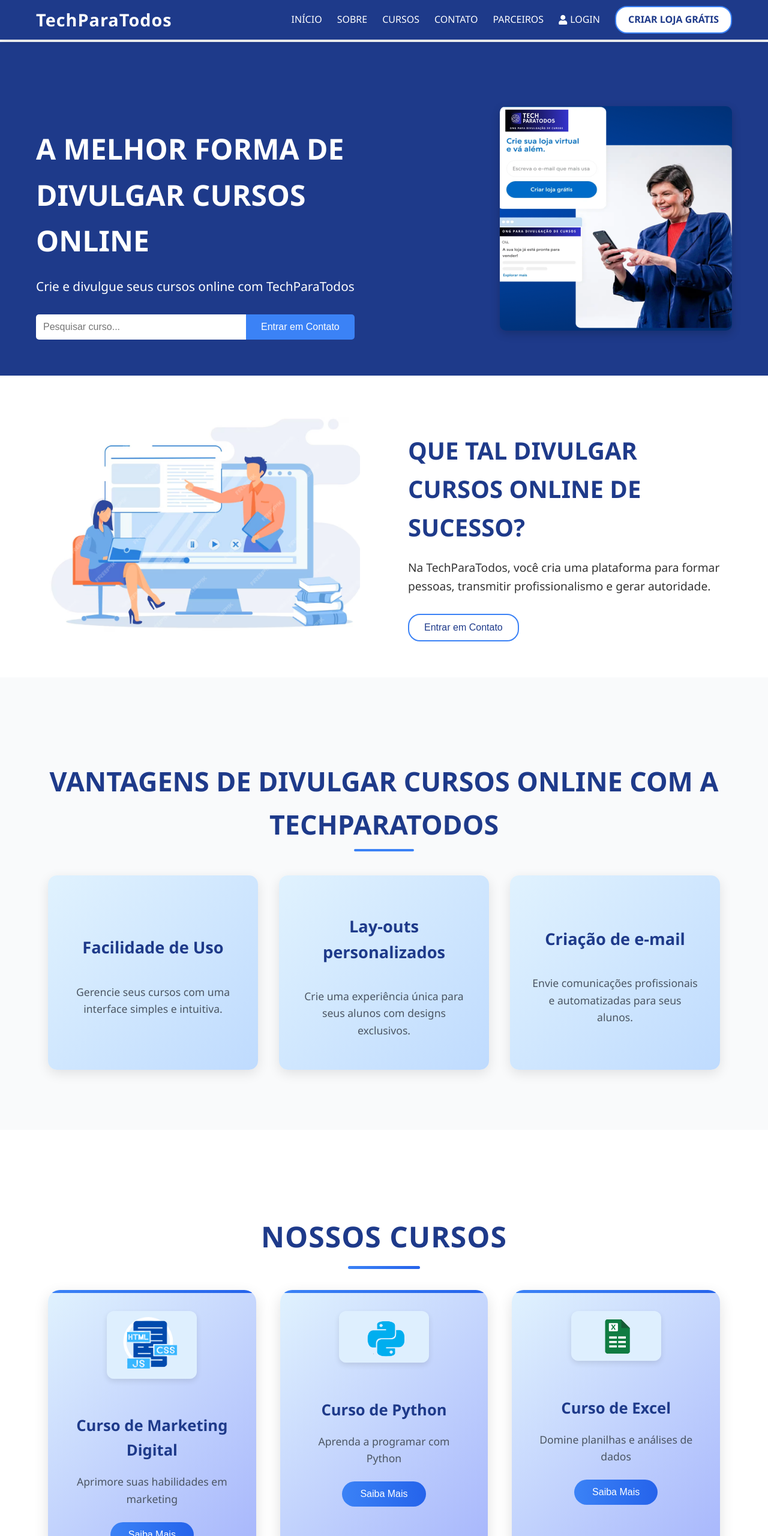
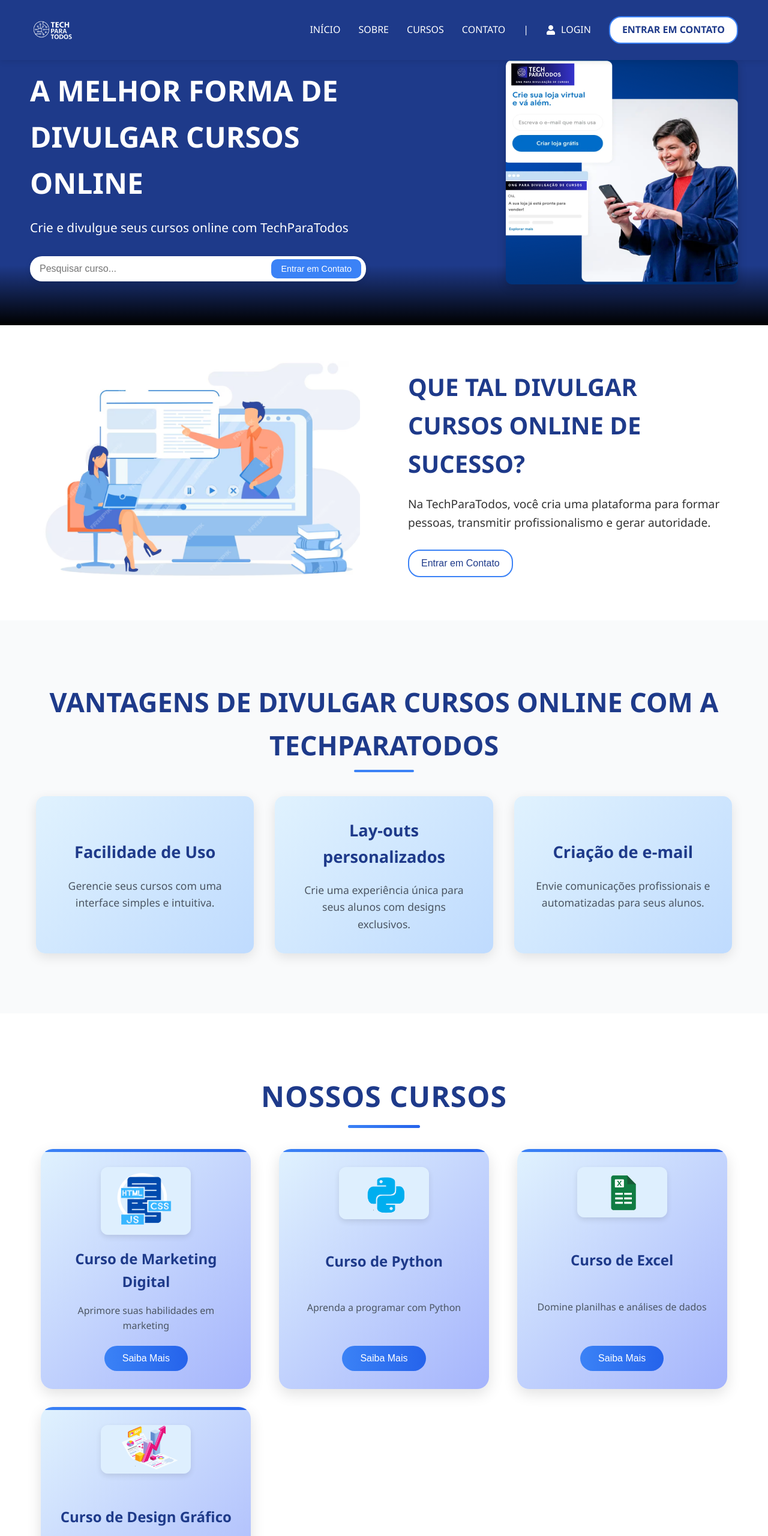
Before and after one commit to Joaol324j/TechParaTodos, a plain HTML site: page index.html in a window 1280 px wide. Shown: the top 2560 px of the page at 60% size. Drawn offline with Linux system fonts and the light colour scheme.

Commit message:
estilizando banner e adicionar formas presentes no protótipos presente no figma

```diff
--- a/index.html
+++ b/index.html
@@ -10,16 +10,18 @@
 <body>
     <header>
         <div class="container">
-            <div class="logo">TechParaTodos</div>
+            <div class="logo">
+                <img src="images/logoTPT.png" alt="TechParaTodos Logo">
+            </div>
             <nav>
                 <ul>
                     <li><a href="#">INÍCIO</a></li>
                     <li><a href="#">SOBRE</a></li>
                     <li><a href="#">CURSOS</a></li>
                     <li><a href="#">CONTATO</a></li>
-                    <li><a href="#">PARCEIROS</a></li>
+                    <li>|</a></li>
                     <li><a href="#"><i class="fas fa-user"></i> Login</a></li>
-                    <li><a href="#" class="create-store-btn">Criar loja grátis</a></li>
+                    <li><a href="#" class="create-store-btn">Entrar em Contato</a></li>
                 </ul>
                 <div class="menu-toggle"><i class="fas fa-bars"></i></div>
             </nav>
@@ -144,7 +146,7 @@
         <div class="container">
             <div class="footer-content">
                 <div class="footer-section">
-                    <h3>TECHPARATODOS</h3>
+                    <img src="images/logoTPT.png" alt="TechParaTodos Logo">
                 </div>
                 <div class="footer-section social-section">
                     <h3>REDES SOCIAIS</h3>
--- a/style.css
+++ b/style.css
@@ -1,31 +1,59 @@
+:root {
+    /* Color Variables */
+    --primary-color: #1e3a8a;
+    --secondary-color: #3b82f6;
+    --secondary-hover: #2563eb;
+    --background-light: #f4f5f7;
+    --background-white: #fff;
+    --background-gradient-light: #e0f2fe;
+    --background-gradient-dark: #a5b4fc;
+    --text-dark: #333;
+    --text-medium: #4b5563;
+    --text-light: #fff;
+
+    /* Spacing Variables */
+    --spacing-sm: 0.625rem; /* 10px */
+    --spacing-md: 1.25rem; /* 20px */
+    --spacing-lg: 1.875rem; /* 30px */
+    --spacing-xl: 3.125rem; /* 50px */
+
+    /* Radius Variables */
+    --border-radius-sm: 0.3125rem; /* 5px */
+    --border-radius-md: 0.625rem; /* 10px */
+    --border-radius-lg: 1.25rem; /* 20px */
+    --border-radius-xl: 1.875rem; /* 30px */
+}
+
 * {
     box-sizing: border-box;
+    margin: 0;
+    padding: 0;
 }
 
 body {
     font-family: 'Segoe UI', Tahoma, Geneva, Verdana, sans-serif;
-    margin: 0;
-    padding: 0;
-    background-color: #f4f5f7;
-    color: #333;
+    background-color: var(--background-light);
+    color: var(--text-dark);
     line-height: 1.6;
+    overflow-x: hidden;
 }
 
 .container {
     max-width: 1200px;
     margin: 0 auto;
-    padding: 0 20px;
+    padding: 0 var(--spacing-sm);
+    width: 100%;
 }
 
 header {
-    background-color: #1e3a8a;
-    color: #fff;
-    padding: 10px 0;
+    background-color: var(--primary-color);
+    color: var(--text-light);
+    padding: var(--spacing-sm) 0;
     position: fixed;
     width: 100%;
     top: 0;
     z-index: 1000;
-    box-shadow: 0 2px 10px rgba(0, 0, 0, 0.1);
+    box-shadow: 0 0.125rem 0.625rem rgba(0, 0, 0, 0.1);
 }
 
 header .container {
@@ -34,10 +62,10 @@ header .container {
     align-items: center;
 }
 
-.logo {
-    font-size: 1.8em;
-    font-weight: 700;
-    letter-spacing: 1px;
+.logo img {
+    height: 80px; /* 30px */
+    width: auto;
+    vertical-align: middle;
 }
 
 nav ul {
@@ -49,13 +77,13 @@ nav ul {
 }
 
 nav ul li {
-    margin-left: 25px;
+    margin-left: var(--spacing-lg);
 }
 
 nav ul li a {
-    color: #fff;
+    color: var(--text-light);
     text-decoration: none;
-    font-size: 1em;
+    font-size: 1rem;
     font-weight: 500;
     text-transform: uppercase;
     transition: color 0.3s ease;
@@ -64,174 +92,210 @@ nav ul li a {
 }
 
 nav ul li a:hover {
-    color: #3b82f6;
+    color: var(--secondary-color);
 }
 
 nav ul li a i {
-    margin-right: 5px;
+    margin-right: var(--spacing-sm);
 }
 
 .contact-btn {
-    background-color: #3b82f6;
-    padding: 8px 20px;
-    border-radius: 5px;
+    background-color: var(--secondary-color);
+    padding: 0.5rem var(--spacing-md);
+    border-radius: var(--border-radius-sm);
     transition: background-color 0.3s ease;
 }
 
 .contact-btn:hover {
-    background-color: #2563eb;
+    background-color: var(--secondary-hover);
 }
 
 .create-store-btn {
-    background-color: #fff;
-    color: #1e3a8a;
-    padding: 8px 20px;
-    border: 2px solid #3b82f6;
-    border-radius: 20px;
+    background-color: var(--text-light);
+    color: var(--primary-color);
+    padding: 0.5rem var(--spacing-md);
+    border: 0.125rem solid var(--secondary-color);
+    border-radius: var(--border-radius-lg);
     text-decoration: none;
     font-weight: 600;
     transition: background-color 0.3s ease, color 0.3s ease, border-color 0.3s ease;
 }
 
 .create-store-btn:hover {
-    background-color: #3b82f6;
-    color: #fff;
-    border-color: #2563eb;
+    background-color: var(--secondary-color);
+    color: var(--text-light);
+    border-color: var(--secondary-hover);
 }
 
 .menu-toggle {
     display: none;
-    font-size: 1.5em;
+    font-size: 1.5rem;
     cursor: pointer;
+    color: var(--text-light);
 }
 
 .hero {
-    background-color: #1e3a8a;
-    color: #fff;
-    padding: 100px 0 60px;
-    margin-top: 70px;
+    background-color: var(--primary-color);
+    color: var(--text-light);
+    padding: 6.25rem 0 3.75rem;
+    margin-top: 0;
+    position: relative;
+    overflow: hidden;
+}
+
+.hero::after {
+    content: '';
+    position: absolute;
+    bottom: 0;
+    left: 0;
+    width: 100%;
+    height: 6.25rem;
+    background: linear-gradient(to bottom, transparent, #000);
+    pointer-events: none;
+    z-index: 1;
 }
 
 .hero-content {
     display: flex;
     justify-content: space-between;
     align-items: center;
+    position: relative;
+    z-index: 2;
+    flex-wrap: wrap;
 }
 
 .hero-text {
     flex: 1;
-    padding-right: 40px;
+    padding-right: var(--spacing-xl);
+    min-width: 0;
 }
 
 .hero-text h1 {
-    font-size: 3em;
+    font-size: 3rem;
     font-weight: 800;
-    margin-bottom: 20px;
+    margin-bottom: var(--spacing-md);
     text-transform: uppercase;
 }
 
 .hero-text p {
-    font-size: 1.3em;
-    margin-bottom: 30px;
+    font-size: 1.3rem;
+    margin-bottom: var(--spacing-lg);
 }
 
 .search-bar {
+    position: relative;
     display: flex;
     align-items: center;
+    width: 100%;
+    max-width: 35rem;
 }
 
 .search-bar input {
-    padding: 12px;
+    padding: 0.75rem 6rem 0.75rem 1rem; /* Extra padding-right for button space */
     width: 100%;
-    max-width: 350px;
     border: none;
-    border-radius: 5px 0 0 5px;
-    font-size: 1em;
+    border-radius: var(--border-radius-lg);
+    font-size: 1rem;
+    box-shadow: 0 0.125rem 0.625rem rgba(0, 0, 0, 0.1);
 }
 
 .search-bar button {
-    padding: 12px 25px;
-    background-color: #3b82f6;
-    color: #fff;
+    position: absolute;
+    right: 0.5rem;
+    padding: 0.5rem 1rem;
+    background-color: var(--secondary-color);
+    color: var(--text-light);
     border: none;
-    border-radius: 0 5px 5px 0;
-    font-size: 1em;
+    border-radius: var(--border-radius-md);
+    font-size: 0.9rem;
     cursor: pointer;
     transition: background-color 0.3s ease;
 }
 
 .search-bar button:hover {
-    background-color: #2563eb;
+    background-color: var(--secondary-hover);
 }
 
 .hero-image {
     flex: 1;
     text-align: right;
+    min-width: 0;
 }
 
 .hero-image img {
     max-width: 100%;
-    border-radius: 10px;
-    box-shadow: 0 5px 15px rgba(0, 0, 0, 0.2);
+    height: auto;
+    border-radius: var(--border-radius-md);
+    box-shadow: 0 0.3125rem 0.9375rem rgba(0, 0, 0, 0.2);
+    object-fit: cover;
+    position: relative;
+    z-index: 0;
 }
 
 .what-about {
-    padding: 60px 0;
-    background-color: #fff;
+    padding: 3.75rem 0;
+    background-color: var(--background-white);
 }
 
 .what-about-content {
     display: flex;
     justify-content: space-between;
     align-items: center;
+    flex-wrap: wrap;
 }
 
 .what-about-text {
     flex: 1;
-    padding-left: 80px;
+    padding-left: 5rem;
+    min-width: 0;
 }
 
 .what-about-text h2 {
-    font-size: 2.5em;
-    color: #1e3a8a;
+    font-size: 2.5rem;
+    color: var(--primary-color);
     font-weight: 700;
-    margin-bottom: 20px;
+    margin-bottom: var(--spacing-md);
 }
 
 .what-about-text p {
-    font-size: 1.2em;
-    margin-bottom: 30px;
+    font-size: 1.2rem;
+    margin-bottom: var(--spacing-lg);
 }
 
 .what-about-text button {
-    padding: 12px 25px;
-    background-color: #fff;
-    color: #1e3a8a;
-    border: 2px solid #3b82f6;
-    border-radius: 20px;
-    font-size: 1em;
+    padding: 0.75rem var(--spacing-md);
+    background-color: var(--background-white);
+    color: var(--primary-color);
+    border: 0.125rem solid var(--secondary-color);
+    border-radius: var(--border-radius-lg);
+    font-size: 1rem;
     cursor: pointer;
     transition: background-color 0.3s ease, color 0.3s ease, border-color 0.3s ease;
 }
 
 .what-about-text button:hover {
-    background-color: #3b82f6;
-    color: #fff;
-    border-color: #2563eb;
+    background-color: var(--secondary-color);
+    color: var(--text-light);
+    border-color: var(--secondary-hover);
 }
 
 .what-about-image {
     flex: 1;
     text-align: left;
+    min-width: 0;
 }
 
 .what-about-image img {
     max-width: 100%;
-    border-radius: 10px;
+    height: auto;
+    border-radius: var(--border-radius-md);
+    object-fit: cover;
+    position: relative;
+    z-index: 0;
 }
 
 .advantages {
-    padding: 100px 0;
+    padding: 6.25rem 0;
     background-color: #f9fafb;
 }
 
@@ -241,69 +305,70 @@ nav ul li a i {
 }
 
 .advantages-text {
-    margin-bottom: 50px;
+    margin-bottom: var(--spacing-xl);
 }
 
 .advantages-text h2 {
-    font-size: 2.8em;
-    color: #1e3a8a;
+    font-size: 2.8rem;
+    color: var(--primary-color);
     font-weight: 800;
-    margin-bottom: 20px;
+    margin-bottom: var(--spacing-md);
     position: relative;
 }
 
 .advantages-text h2::after {
     content: '';
-    width: 100px;
-    height: 4px;
-    background-color: #3b82f6;
+    width: 6.25rem;
+    height: 0.25rem;
+    background-color: var(--secondary-color);
     position: absolute;
-    bottom: -10px;
+    bottom: -0.625rem;
     left: 50%;
     transform: translateX(-50%);
-    border-radius: 2px;
+    border-radius: 0.125rem;
 }
 
 .advantage-cards {
     display: grid;
     grid-template-columns: repeat(auto-fit, minmax(280px, 1fr));
-    gap: 35px;
-    padding: 0 20px;
+    gap: 2.1875rem;
+    padding: 0 var(--spacing-sm);
+    justify-items: center;
 }
 
 .card {
-    background: linear-gradient(135deg, #e0f2fe 0%, #bfdbfe 100%);
-    padding: 35px;
-    border-radius: 15px;
-    box-shadow: 0 6px 20px rgba(0, 0, 0, 0.1);
+    background: linear-gradient(135deg, var(--background-gradient-light) 0%, #bfdbfe 100%);
+    padding: 2.1875rem;
+    border-radius: 0.9375rem;
+    box-shadow: 0 0.375rem 1.25rem rgba(0, 0, 0, 0.1);
     transition: transform 0.3s ease, box-shadow 0.3s ease;
     text-align: center;
-    min-height: 200px;
+    min-height: 12.5rem;
     display: flex;
     flex-direction: column;
     justify-content: center;
 }
 
 .card:hover {
-    transform: translateY(-10px);
-    box-shadow: 0 12px 30px rgba(0, 0, 0, 0.15);
+    transform: translateY(-0.625rem);
+    box-shadow: 0 0.625rem 1.875rem rgba(0, 0, 0, 0.15);
 }
 
 .card h3 {
-    color: #1e3a8a;
-    font-size: 1.7em;
-    margin-bottom: 20px;
+    color: var(--primary-color);
+    font-size: 1.7rem;
+    margin-bottom: var(--spacing-md);
     font-weight: 600;
 }
 
 .card p {
-    font-size: 1.1em;
-    color: #4b5563;
+    font-size: 1.1rem;
+    color: var(--text-medium);
 }
 
 .courses {
-    padding: 100px 0;
-    background-color: #fff;
+    padding: 6.25rem 0;
+    background-color: var(--background-white);
 }
 
 .courses-content {
@@ -312,47 +377,55 @@ nav ul li a i {
 }
 
 .courses-text {
-    margin-bottom: 50px;
+    margin-bottom: var(--spacing-xl);
 }
 
 .courses-text h2 {
-    font-size: 3em;
-    color: #1e3a8a;
+    font-size: 3rem;
+    color: var(--primary-color);
     font-weight: 900;
-    margin-bottom: 20px;
+    margin-bottom: var(--spacing-md);
     position: relative;
     text-transform: uppercase;
-    letter-spacing: 1px;
+    letter-spacing: 0.0625rem;
 }
 
 .courses-text h2::after {
     content: '';
-    width: 120px;
-    height: 5px;
-    background: linear-gradient(to right, #3b82f6, #2563eb);
+    width: 7.5rem;
+    height: 0.3125rem;
+    background: linear-gradient(to right, var(--secondary-color), var(--secondary-hover));
     position: absolute;
-    bottom: -15px;
+    bottom: -0.9375rem;
     left: 50%;
     transform: translateX(-50%);
-    border-radius: 3px;
+    border-radius: 0.1875rem;
 }
 
 .course-grid {
     display: grid;
     grid-template-columns: repeat(auto-fit, minmax(300px, 1fr));
-    gap: 40px;
-    padding: 0 20px;
+    gap: var(--spacing-lg);
+    padding: 0 var(--spacing-sm);
+    justify-items: center;
 }
 
 .course-card {
-    background: linear-gradient(135deg, #e0f2fe 0%, #a5b4fc 100%);
-    padding: 35px;
-    border-radius: 20px;
-    box-shadow: 0 8px 25px rgba(0, 0, 0, 0.12);
+    background: linear-gradient(135deg, var(--background-gradient-light) 0%, var(--background-gradient-dark) 100%);
+    padding: var(--spacing-lg);
+    border-radius: var(--border-radius-lg);
+    box-shadow: 0 0.5rem 1.5625rem rgba(0, 0, 0, 0.12);
     transition: transform 0.3s ease, box-shadow 0.3s ease;
     text-align: center;
     position: relative;
     overflow: hidden;
+    width: 100%;
+    max-width: 21.875rem;
+    min-height: 25rem;
+    display: flex;
+    flex-direction: column;
+    justify-content: space-between;
+    align-items: center;
 }
 
 .course-card::before {
@@ -361,8 +434,8 @@ nav ul li a i {
     top: 0;
     left: 0;
     width: 100%;
-    height: 5px;
-    background: linear-gradient(to right, #3b82f6, #2563eb);
+    height: 0.3125rem;
+    background: linear-gradient(to right, var(--secondary-color), var(--secondary-hover));
     transition: transform 0.3s ease;
 }
 
@@ -371,49 +444,52 @@ nav ul li a i {
 }
 
 .course-card:hover {
-    transform: translateY(-10px);
-    box-shadow: 0 15px 35px rgba(0, 0, 0, 0.2);
+    transform: translateY(-0.625rem);
+    box-shadow: 0 0.9375rem 2.1875rem rgba(0, 0, 0, 0.2);
 }
 
 .course-card img {
-    max-width: 150px;
-    margin-bottom: 25px;
-    border-radius: 12px;
-    box-shadow: 0 4px 10px rgba(0, 0, 0, 0.1);
+    max-width: 9.375rem;
+    margin-bottom: var(--spacing-md);
+    border-radius: 0.75rem;
+    box-shadow: 0 0.25rem 0.625rem rgba(0, 0, 0, 0.1);
+    object-fit: cover;
 }
 
 .course-card h3 {
-    color: #1e3a8a;
-    font-size: 1.6em;
-    margin-bottom: 15px;
+    color: var(--primary-color);
+    font-size: 1.5rem;
+    margin-bottom: 0.9375rem;
     font-weight: 700;
+    text-align: center;
 }
 
 .course-card p {
-    font-size: 1.1em;
-    color: #4b5563;
-    margin-bottom: 25px;
+    font-size: 1rem;
+    color: var(--text-medium);
+    margin-bottom: var(--spacing-md);
+    text-align: center;
 }
 
 .course-card button {
-    padding: 12px 30px;
-    background: linear-gradient(to right, #3b82f6, #2563eb);
-    color: #fff;
+    padding: 0.75rem var(--spacing-lg);
+    background: linear-gradient(to right, var(--secondary-color), var(--secondary-hover));
+    color: var(--text-light);
     border: none;
-    border-radius: 30px;
+    border-radius: var(--border-radius-xl);
     cursor: pointer;
-    font-size: 1em;
+    font-size: 1rem;
     font-weight: 500;
     transition: background-color 0.3s ease, transform 0.2s ease;
 }
 
 .course-card button:hover {
-    background: linear-gradient(to right, #2563eb, #1e40af);
+    background: linear-gradient(to right, var(--secondary-hover), #1e40af);
     transform: scale(1.08);
 }
 
 .testimonials {
-    padding: 80px 0;
+    padding: 5rem 0;
     background-color: #f9fafb;
 }
 
@@ -423,63 +499,67 @@ nav ul li a i {
 }
 
 .testimonials-text {
-    margin-bottom: 40px;
+    margin-bottom: 2.5rem;
 }
 
 .testimonials-text h2 {
-    font-size: 2.5em;
-    color: #1e3a8a;
+    font-size: 2.5rem;
+    color: var(--primary-color);
     font-weight: 800;
-    margin-bottom: 20px;
+    margin-bottom: var(--spacing-md);
 }
 
 .testimonial-grid {
     display: grid;
     grid-template-columns: repeat(auto-fit, minmax(280px, 1fr));
-    gap: 30px;
+    gap: var(--spacing-lg);
 }
 
 .testimonial-card {
-    background: linear-gradient(135deg, #e0f2fe 0%, #bfdbfe 100%);
-    padding: 25px;
-    border-radius: 20px;
-    box-shadow: 0 6px 20px rgba(0, 0, 0, 0.1);
+    background: linear-gradient(135deg, var(--background-gradient-light) 0%, #bfdbfe 100%);
+    padding: 1.5625rem;
+    border-radius: var(--border-radius-lg);
+    box-shadow: 0 0.375rem 1.25rem rgba(0, 0, 0, 0.1);
     transition: transform 0.3s ease, box-shadow 0.3s ease;
     text-align: center;
 }
 
 .testimonial-card:hover {
-    transform: translateY(-8px);
-    box-shadow: 0 10px 25px rgba(0, 0, 0, 0.15);
+    transform: translateY(-0.5rem);
+    box-shadow: 0 0.625rem 1.5625rem rgba(0, 0, 0, 0.15);
 }
 
 .testimonial-card p {
-    font-size: 1em;
-    color: #4b5563;
+    font-size: 1rem;
+    color: var(--text-medium);
     font-style: italic;
 }
 
 footer {
-    background-color: #1e3a8a;
-    color: #fff;
-    padding: 40px 0;
+    background-color: var(--primary-color);
+    color: var(--text-light);
+    padding: 2.5rem 0;
+    position: relative;
+    z-index: 1000;
 }
 
 .footer-content {
     display: flex;
     justify-content: space-between;
-    align-items: flex-start;
+    align-items: center;
+    flex-wrap: wrap;
 }
 
-.footer-section {
-    flex: 1;
-    padding-right: 40px;
+.footer-section .footer-logo {
+    height: 3.125rem; /* 50px */
+    width: auto;
+    vertical-align: middle;
 }
 
 .footer-section h3 {
-    font-size: 1.5em;
-    margin-bottom: 15px;
-    color: #fff;
+    font-size: 1.5rem;
+    margin-bottom: 0.9375rem;
+    color: var(--text-light);
 }
 
 .footer-section ul {
@@ -488,127 +568,167 @@ footer {
 }
 
 .footer-section ul li {
-    margin-bottom: 10px;
+    margin-bottom: 0.625rem;
 }
 
 .footer-section ul li a {
-    color: #fff;
+    color: var(--text-light);
     text-decoration: none;
     transition: color 0.3s ease;
 }
 
 .footer-section ul li a:hover {
-    color: #3b82f6;
+    color: var(--secondary-color);
 }
 
 .social-section {
-    flex: 1;
     text-align: right;
 }
 
 .social-icons a {
-    color: #fff;
-    margin-left: 15px;
-    font-size: 1.8em;
+    color: var(--text-light);
+    margin-left: 0.9375rem;
+    font-size: 1.8rem;
     transition: color 0.3s ease;
 }
 
 .social-icons a:hover {
-    color: #3b82f6;
+    color: var(--secondary-color);
 }
 
 .footer-copyright {
-    font-size: 0.9em;
-    color: #fff;
+    font-size: 0.9rem;
+    color: var(--text-light);
     text-align: center;
-    margin-top: 50px;
+    margin-top: var(--spacing-sm);
+    width: 100%;
+}
+
+/* Responsive Design */
+@media (max-width: 1200px) {
+    .container {
+        padding: 0 0.75rem;
+    }
+    .hero-text h1 {
+        font-size: 2.5rem;
+    }
+    .hero-text p {
+        font-size: 1.1rem;
+    }
+    .what-about-text h2 {
+        font-size: 2rem;
+    }
+    .advantages-text h2, .courses-text h2, .testimonials-text h2 {
+        font-size: 2.2rem;
+    }
+    .course-card {
+        max-width: 18.75rem;
+    }
+}
+
+@media (max-width: 1024px) {
+    .hero-content, .what-about-content {
+        flex-direction: column;
+        text-align: center;
+    }
+    .hero-text, .what-about-text {
+        padding-right: 0;
+        margin-bottom: var(--spacing-lg);
+    }
+    .hero-image, .what-about-image {
+        text-align: center;
+    }
+    .hero-image img, .what-about-image img {
+        max-width: 18.75rem;
+    }
+    .advantages-text h2::after, .courses-text h2::after {
+        width: 5rem;
+    }
 }
 
 @media (max-width: 768px) {
     header .container {
         flex-direction: column;
-        text-align: center;
+        padding: var(--spacing-sm) 0;
     }
-
     nav ul {
         flex-direction: column;
         display: none;
         width: 100%;
-        margin-top: 10px;
+        margin-top: var(--spacing-sm);
     }
-
     nav ul.active {
         display: flex;
     }
-
     nav ul li {
-        margin: 10px 0;
+        margin: var(--spacing-sm) 0;
     }
-
     .menu-toggle {
         display: block;
         position: absolute;
-        right: 20px;
-        top: 20px;
+        right: var(--spacing-md);
+        top: var(--spacing-sm);
     }
-
-    .hero-content, .what-about-content, .advantages-content, .courses-content, .testimonials-content, .footer-content {
-        flex-direction: column;
-        text-align: center;
-        align-items: center;
+    .hero-text h1 {
+        font-size: 2rem;
     }
-
-    .hero-text, .what-about-text, .advantages-text, .courses-text, .testimonials-text {
-        padding-right: 0;
-        margin-bottom: 20px;
+    .hero-text p {
+        font-size: 1rem;
     }
-
-    .hero-text h1, .what-about-text h2, .advantages-text h2, .courses-text h2, .testimonials-text h2 {
-        font-size: 1.8em;
-    }
-
     .search-bar {
-        flex-direction: column;
         width: 100%;
     }
-
     .search-bar input {
-        width: 100%;
-        margin-bottom: 10px;
-        border-radius: 5px;
+        padding-right: 5rem;
     }
-
     .search-bar button {
-        width: 100%;
-        border-radius: 20px;
+        right: 0.3125rem;
+        padding: 0.3125rem 0.625rem;
+        font-size: 0.8rem;
     }
-
-    .hero-image, .what-about-image {
-        text-align: center;
+    .what-about-text {
+        padding-left: 0;
     }
-
-    .hero-image img, .what-about-image img {
-        max-width: 250px;
-    }
-
     .advantage-cards, .course-grid, .testimonial-grid {
         grid-template-columns: 1fr;
     }
-
     .card, .course-card, .testimonial-card {
-        max-width: 350px;
+        max-width: 21.875rem;
         margin: 0 auto;
     }
-
-    .advantages-text h2, .courses-text h2 {
-        font-size: 2em;
+    .footer-content {
+        flex-direction: column;
+        text-align: center;
     }
-
-    .advantages-text h2::after, .courses-text h2::after {
-        width: 80px;
+    .footer-logo {
+        margin-bottom: var(--spacing-md);
     }
-
-    .course-card img {
-        max-width: 120px;
+    .social-section {
+        text-align: center;
+        margin-top: var(--spacing-md);
     }
 }
+
+@media (max-width: 480px) {
+    .hero-text h1 {
+        font-size: 1.5rem;
+    }
+    .hero-text p {
+        font-size: 0.9rem;
+    }
+    .what-about-text h2 {
+        font-size: 1.5rem;
+    }
+    .advantages-text h2, .courses-text h2, .testimonials-text h2 {
+        font-size: 1.8rem;
+    }
+    .course-card img {
+        max-width: 7.5rem;
+    }
+    .course-card {
+        min-height: 22.5rem;
+    }
+    .footer-copyright {
+        font-size: 0.8rem;
+    }
+}
```
Also changed, not shown: images/logoTPT.png (added).
